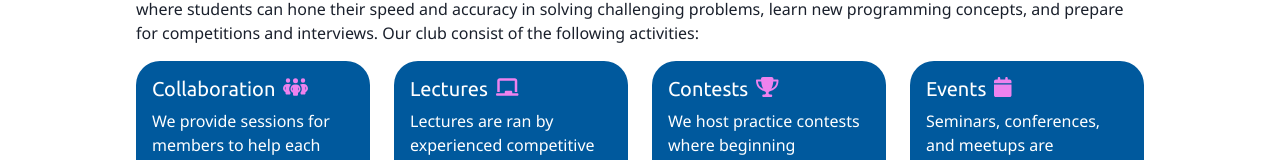
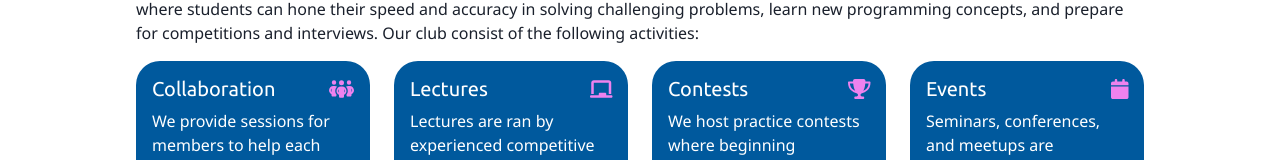
Before and after one commit to cppumn/website, a React (Create React App) app in the folder cpp-website/: page / in a window 1280 px wide. Shown: the part 190-350 px from the top of the page. Built offline with nearby package versions, Linux system fonts and the light colour scheme.

Commit message:
fix icons not being aligned with text

```diff
--- a/cpp-website/src/components/Home/HomeCard.tsx
+++ b/cpp-website/src/components/Home/HomeCard.tsx
@@ -22,6 +22,8 @@ const HomeCard = ({ title, desc, icon, ...props }: HomeCardProps) => {
     >
       <Flex
         gap="0.5rem"
+        justifyContent="space-between"
+        alignItems="center"
       >
         <Heading fontSize="1.25rem" fontWeight={450} color='white'>{title}</Heading>
         <FontAwesomeIcon icon={icon} color='violet' size="lg"/>
```
